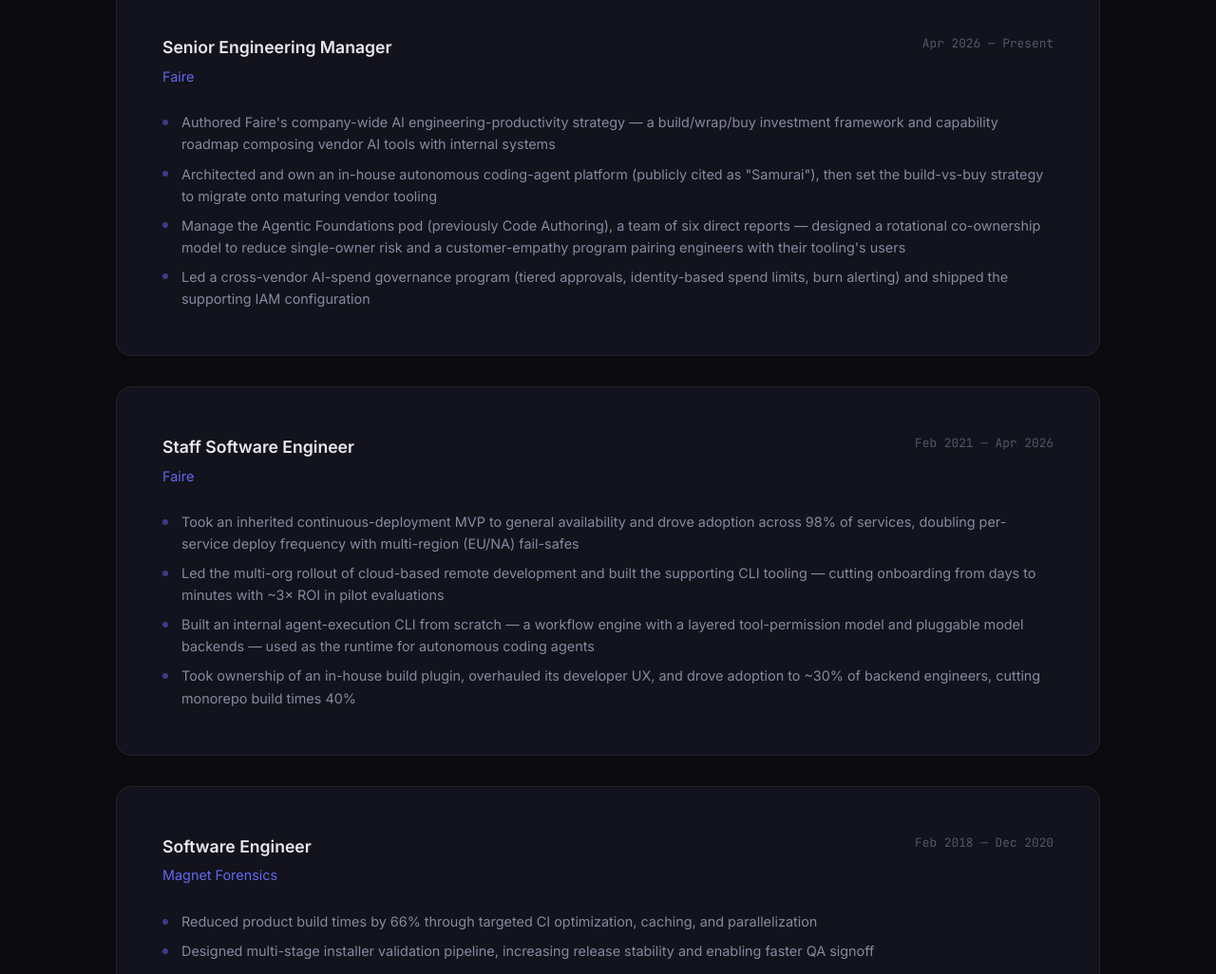
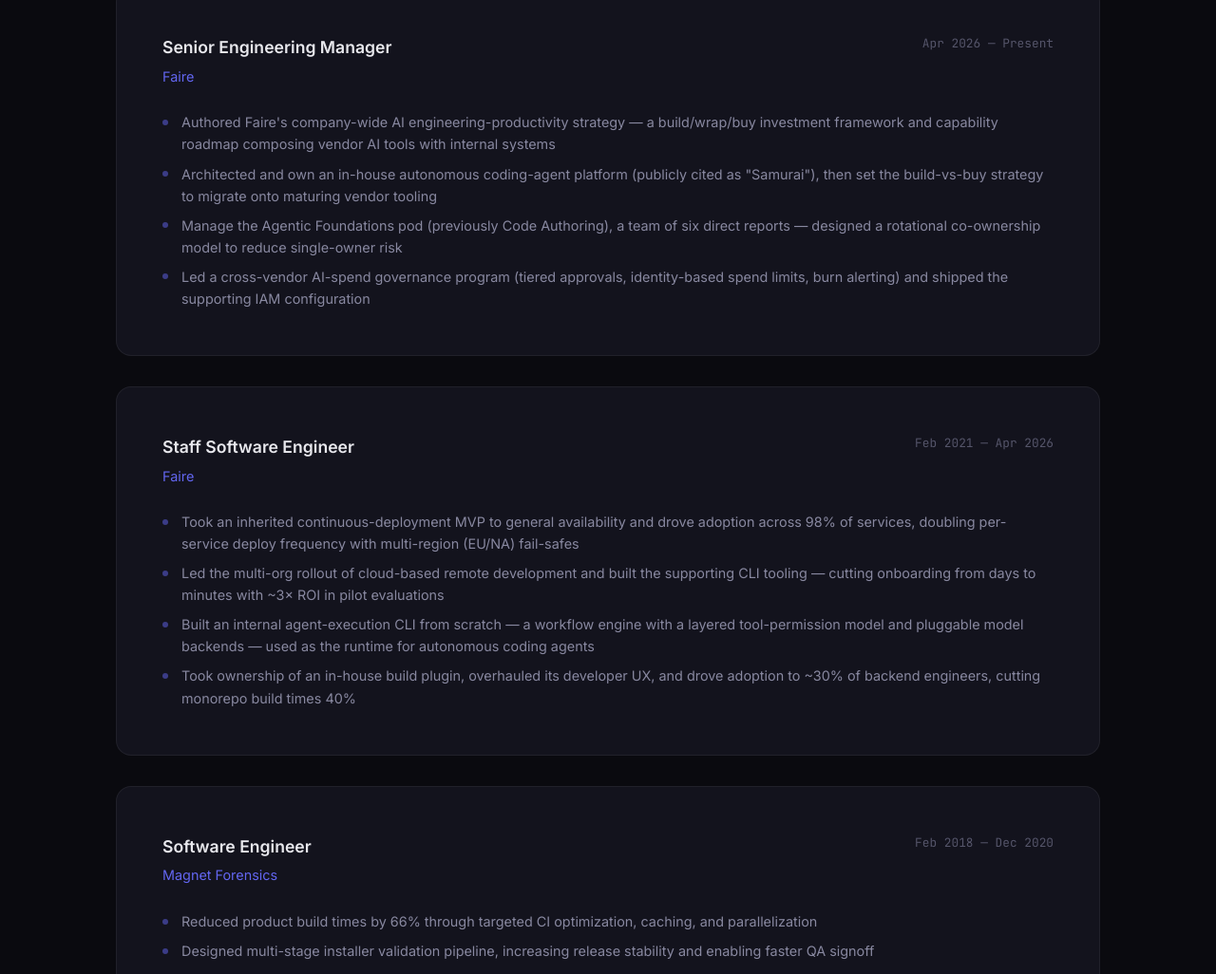
Before and after one commit to geojakes/portfolio, a plain HTML site: page index.html in a window 1280 px wide. Shown: the part 2358-3384 px from the top of the page at 95% size. Drawn offline with Linux system fonts and the light colour scheme.

Commit message:
Remove the customer-empathy program from the experience bullet
Co-Authored-By: Claude Opus 5.5 <noreply@anthropic.com>
Claude-Session: https://claude.ai/code/session_01UcFsckJAHrB7fg7kaixmti

```diff
--- a/index.html
+++ b/index.html
@@ -286,7 +286,7 @@
             <ul class="exp-card__list">
               <li>Authored Faire's company-wide AI engineering-productivity strategy — a build/wrap/buy investment framework and capability roadmap composing vendor AI tools with internal systems</li>
               <li>Architected and own an in-house autonomous coding-agent platform (publicly cited as "Samurai"), then set the build-vs-buy strategy to migrate onto maturing vendor tooling</li>
-              <li>Manage the Agentic Foundations pod (previously Code Authoring), a team of six direct reports — designed a rotational co-ownership model to reduce single-owner risk and a customer-empathy program pairing engineers with their tooling's users</li>
+              <li>Manage the Agentic Foundations pod (previously Code Authoring), a team of six direct reports — designed a rotational co-ownership model to reduce single-owner risk</li>
               <li>Led a cross-vendor AI-spend governance program (tiered approvals, identity-based spend limits, burn alerting) and shipped the supporting IAM configuration</li>
             </ul>
           </div>
```
